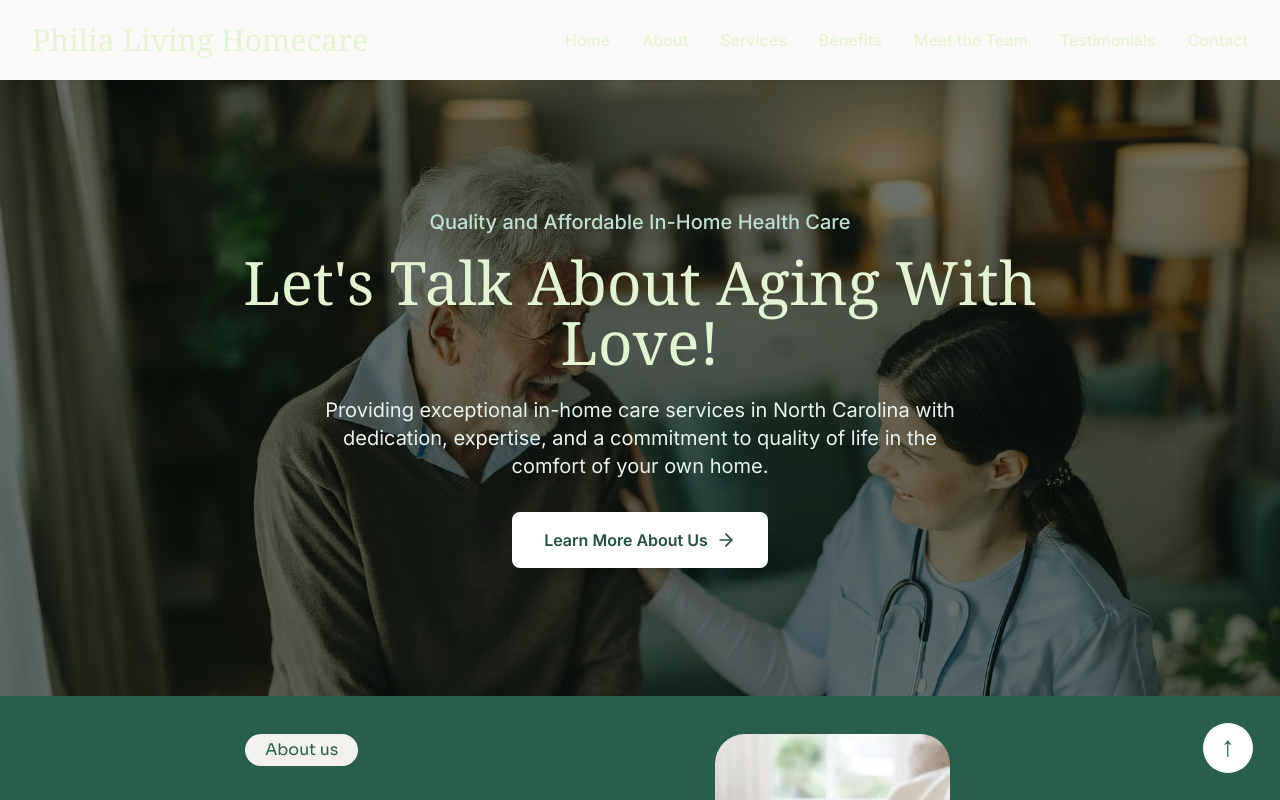
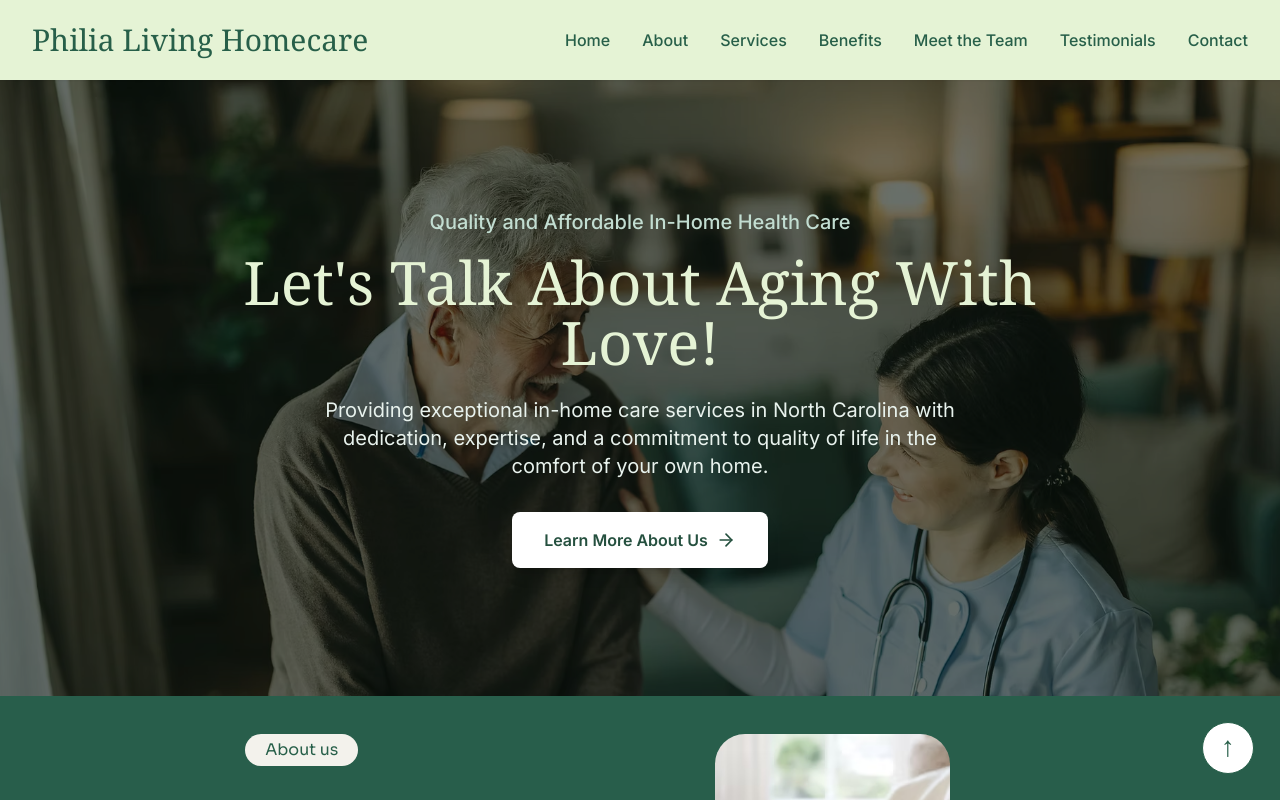
Before and after one commit to sharonodima/philia-living-nc, a Next.js app: page / in a window 1280 px wide. Shown: the top 800 px of the page. Built offline with nearby package versions, Linux system fonts and the light colour scheme.

Commit message:
Use dark green navigation text on pale green background

```diff
--- a/components/Navigation.tsx
+++ b/components/Navigation.tsx
@@ -18,12 +18,12 @@ export default function Navigation() {
   ];
 
   return (
-    <nav className="bg-secondary-50 shadow-sm sticky top-0 z-50" aria-label="Main navigation">
+    <nav className="bg-[#e5f3d5] shadow-sm sticky top-0 z-50" aria-label="Main navigation">
       <div className="container-custom">
         <div className="flex justify-between items-center h-16 md:h-20">
           {/* Logo */}
           <Link href="/" className="flex items-center" aria-label="Philia Living Homecare - Home">
-            <span className="whitespace-nowrap text-xl sm:text-2xl xl:text-3xl font-serif font-normal text-[#e5f3d5]">
+            <span className="whitespace-nowrap text-xl sm:text-2xl xl:text-3xl font-serif font-normal text-[#275f49]">
               Philia Living Homecare
             </span>
           </Link>
@@ -34,7 +34,7 @@ export default function Navigation() {
               <Link
                 key={link.href}
                 href={link.href}
-                className="text-[#e5f3d5] hover:text-primary-600 font-medium transition-colors duration-200"
+                className="text-[#275f49] hover:text-primary-600 font-medium transition-colors duration-200"
               >
                 {link.label}
               </Link>
@@ -44,7 +44,7 @@ export default function Navigation() {
           {/* Mobile menu button */}
           <button
             onClick={() => setIsOpen(!isOpen)}
-            className="lg:hidden p-2 rounded-md text-[#e5f3d5] hover:text-primary-600 hover:bg-white transition-colors"
+            className="lg:hidden p-2 rounded-md text-[#275f49] hover:text-primary-600 hover:bg-white transition-colors"
             aria-label={isOpen ? "Close menu" : "Open menu"}
             aria-expanded={isOpen}
             aria-controls="mobile-menu"
@@ -66,7 +66,7 @@ export default function Navigation() {
                 <Link
                   key={link.href}
                   href={link.href}
-                  className="text-[#e5f3d5] hover:text-primary-600 font-medium py-2 px-4 rounded-md hover:bg-white transition-colors duration-200"
+                  className="text-[#275f49] hover:text-primary-600 font-medium py-2 px-4 rounded-md hover:bg-white transition-colors duration-200"
                   onClick={() => setIsOpen(false)}
                 >
                   {link.label}
```
